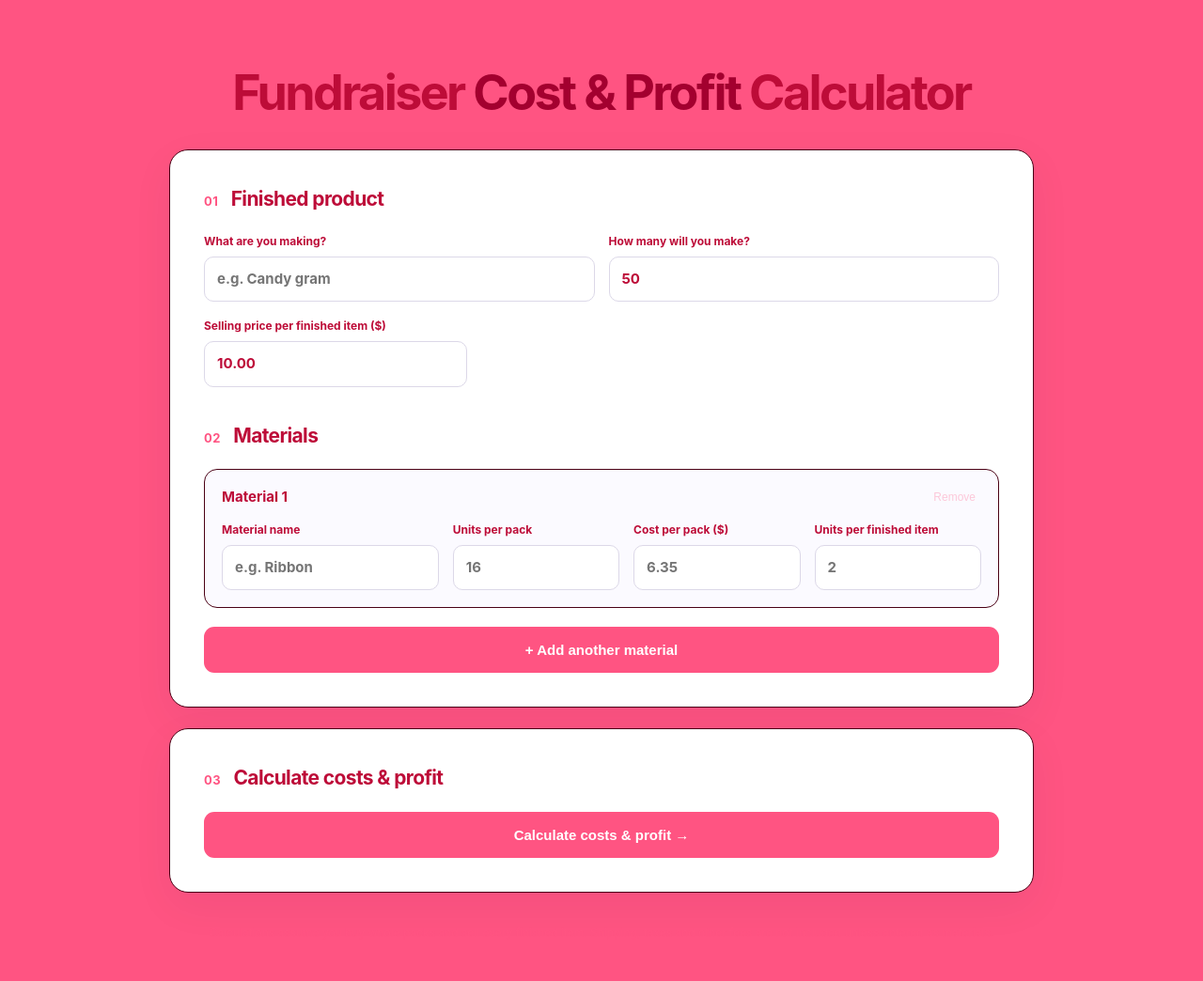
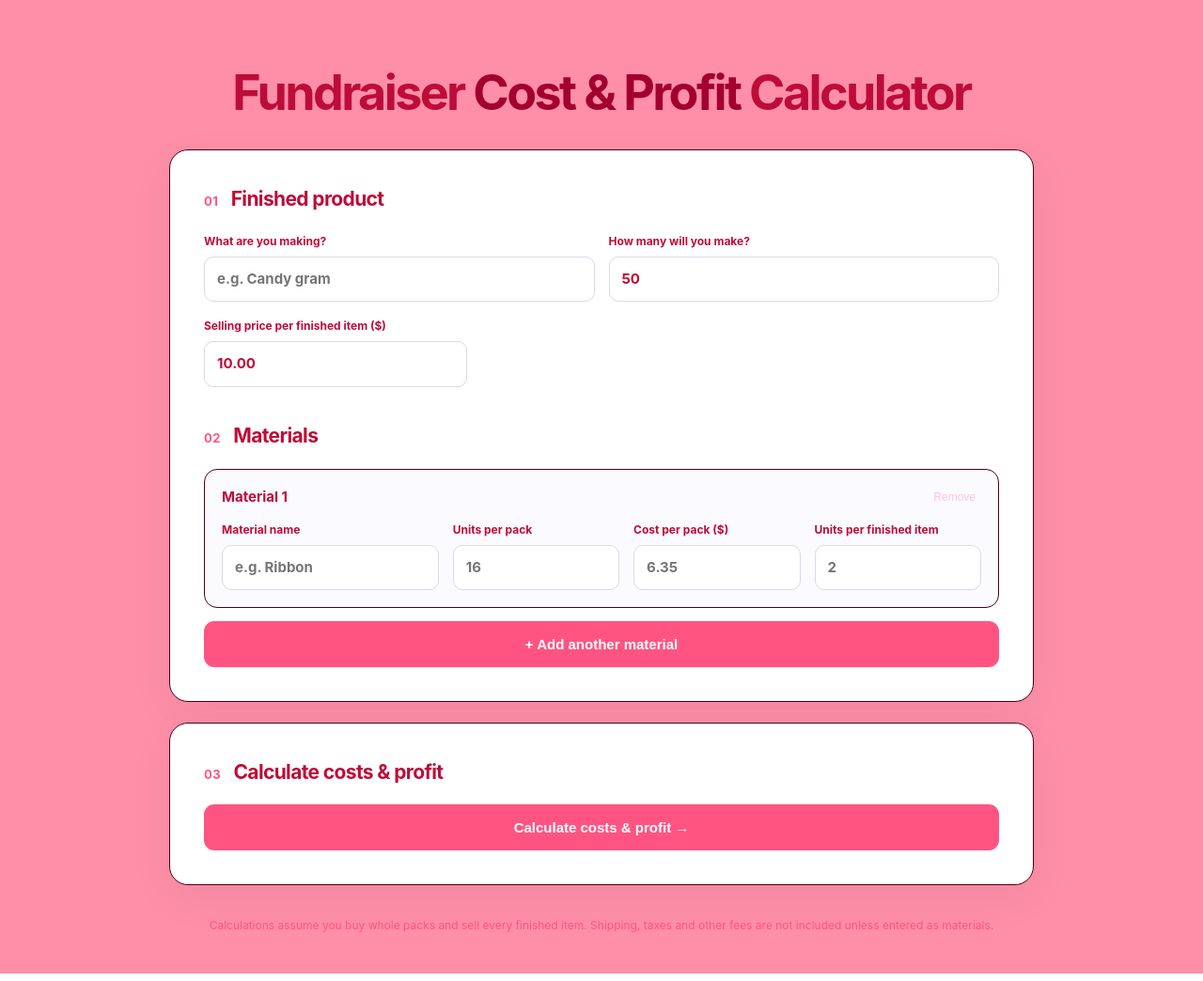
Before and after one commit to oh-boyyo/ProductCalculator, a Flask app: page / in a window 1280 px wide. Shown: the whole page at 94% size. Run offline with Flask 3, Linux system fonts and the light colour scheme.

Commit message:
Update style.css

```diff
--- a/static/style.css
+++ b/static/style.css
@@ -1,6 +1,6 @@
 /* Change these colors to customize your website. */
 :root {
-  --background: #ff5482;
+  --background: #ff8fa8;
   --surface: #ffffff;
   --text: #bd0c38;
   --accent: #ff5482;
@@ -55,3 +55,24 @@ input:focus { outline: 2px solid var(--accent); outline-offset: 1px; }
 .hint { background: var(--accent); color: var(--accent-dark); padding: 12px 15px; border-radius: 10px; font-size: 13px; margin-top: 24px; }
 footer { color: var(--accent); text-align: center; font-size: 12px; padding: 12px; }
 @media (max-width: 700px) { .fields.two, .fields.four, .summary-grid { grid-template-columns: 1fr; } .section-head { display: block; } .material-card { padding: 16px; } .page { padding-top: 30px; } }
+
+
+/* Matching action buttons */
+
+.add-material-button {
+    margin-top: 14px;
+}
+
+.add-material-button:hover {
+    background: var(--accent-dark);
+}
+
+/* Separate calculation section */
+
+.calculate-section h2 {
+    margin-bottom: 18px;
+}
+
+.calculate-button {
+    margin-top: 0;
+}
```
